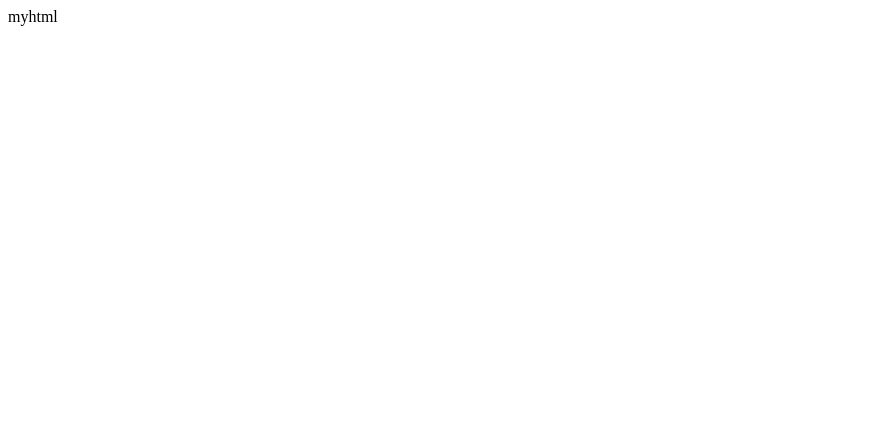
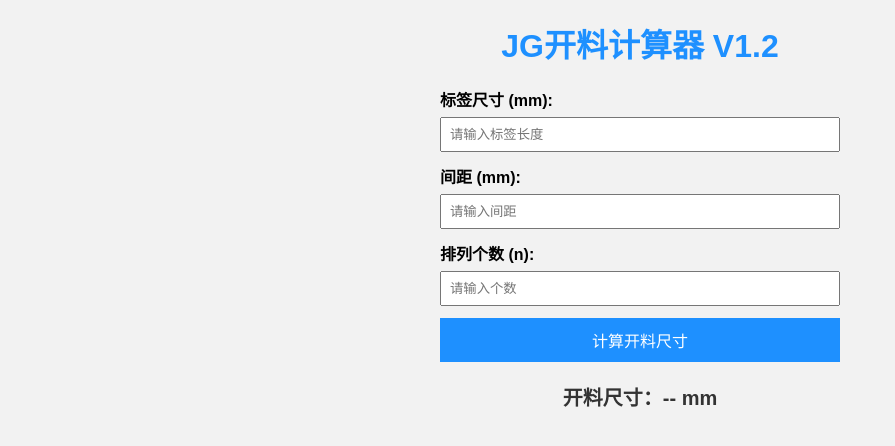
Before and after one commit to gougikgwong/gougikgwong.github.io, a plain HTML site: page index.html in a window 1280 px wide. Shown: the whole page, without its empty margins (0-895 px from the left). Drawn offline with Linux system fonts and the light colour scheme.

Commit message:
index.html

```diff
--- a/index.html
+++ b/index.html
@@ -1 +1,82 @@
-myhtml
+<meta name='viewport' content='width=device-width, initial-scale=1'/><!DOCTYPE html>
+<html lang="zh">
+<head>
+    <meta charset="UTF-8">
+    <title>JG开料计算器 V1.2</title>
+    <style>
+        body {
+            font-family: Arial, sans-serif;
+            background: #f2f2f2;
+            padding: 20px;
+            max-width: 400px;
+            margin: auto;
+        }
+        h1 {
+            text-align: center;
+            color: #1e90ff;
+        }
+        label {
+            font-weight: bold;
+        }
+        input {
+            width: 100%;
+            padding: 8px;
+            margin: 6px 0 12px;
+            box-sizing: border-box;
+        }
+        button {
+            width: 100%;
+            padding: 10px;
+            background-color: #1e90ff;
+            color: white;
+            font-size: 16px;
+            border: none;
+            cursor: pointer;
+        }
+        button:hover {
+            background-color: #007acc;
+        }
+        #result {
+            margin-top: 20px;
+            font-size: 20px;
+            font-weight: bold;
+            color: #333;
+            text-align: center;
+        }
+    </style>
+</head>
+<body>
+
+<h1>JG开料计算器 V1.2</h1>
+
+<label for="length">标签尺寸 (mm):</label>
+<input type="number" id="length" placeholder="请输入标签长度">
+
+<label for="spacing">间距 (mm):</label>
+<input type="number" id="spacing" placeholder="请输入间距">
+
+<label for="count">排列个数 (n):</label>
+<input type="number" id="count" placeholder="请输入个数">
+
+<button onclick="calculate()">计算开料尺寸</button>
+
+<div id="result">开料尺寸：-- mm</div>
+
+<script>
+function calculate() {
+    const length = parseFloat(document.getElementById('length').value);
+    const spacing = parseFloat(document.getElementById('spacing').value);
+    const count = parseInt(document.getElementById('count').value);
+
+    if (isNaN(length) || isNaN(spacing) || isNaN(count)) {
+        alert("请输入有效的数字！");
+        return;
+    }
+
+    const result = Math.ceil((length + spacing) * count - spacing + 10);
+    document.getElementById('result').innerText = `开料尺寸：${result} mm`;
+}
+</script>
+
+</body>
+</html>
```
